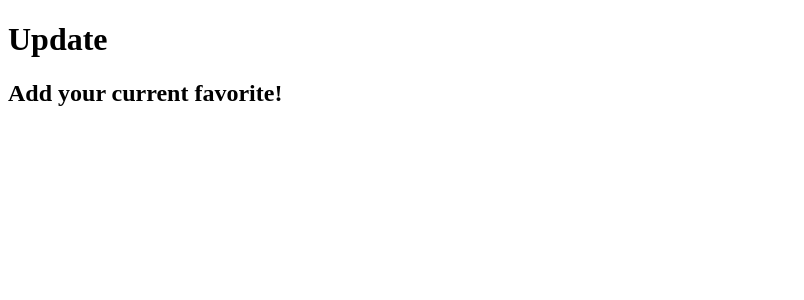
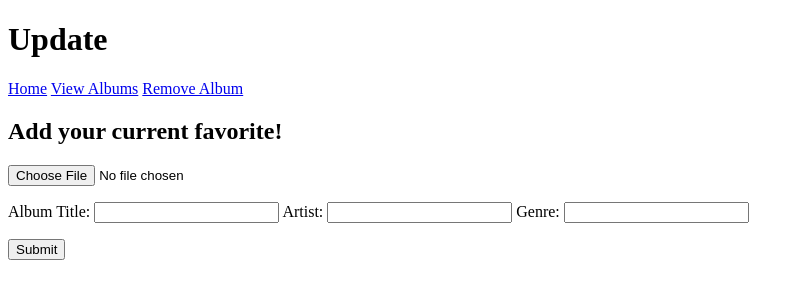
Before and after one commit to Tyler-Coombs/CP1895FlaskProject, a Flask app: page /update in a window 1280 px wide. Shown: the top 300 px of the page, without its empty margins (0-804 px from the left). Run offline with Flask 2, Linux system fonts and the light colour scheme.

Commit message:
Developed code for adding/removing an album
Developed the code to upload an album to the list.
Developed code to remove an album from the list.
Improved templates/fixed the links to each page.

```diff
--- a/application.py
+++ b/application.py
@@ -16,11 +16,13 @@ conn = sqlite3.connect("albums.db", check_same_thread=False)
 @app.route("/home")
 @app.route("/")
 def index():
-    return render_template("index.html")
+    heading = "Tyler's Top 5"
+    return render_template("index.html", heading=heading)
 
 
 @app.route("/albums")
 def albums():
+    heading = "Tyler's Top 5"
     with closing(conn.cursor()) as c:
         query = "SELECT * from Albums"
         c.execute(query)
@@ -28,17 +30,48 @@ def albums():
         images = []
         for result in results:
             images.append((result[1], result[2], result[3], result[4]))
-    return render_template("albums.html", images=images)
+    return render_template("albums.html", images=images, heading=heading)
 
 
 @app.route("/update")
 def update():
-    return render_template("update.html")
+    heading = "Update"
+    return render_template("update.html", heading=heading)
+
+
+@app.route("/update", methods=['post'])
+def getFormData():
+    uploaded_file = request.files["file"]
+    filename = secure_filename(uploaded_file.filename)
+    album_title = request.values["album_title"]
+    artist = request.values["album_artist"]
+    genre = request.values["genre"]
+    if filename != '':
+        file_ext = os.path.splitext(filename)[1]
+        if file_ext not in app.config['UPLOAD_EXTENSIONS']:
+            abort(400)
+        uploaded_file.save(os.path.join(app.config['UPLOAD_PATH'], filename))
+        with closing(conn.cursor()) as c:
+            query = f"INSERT into Albums(album_title, artist, genre, cover_path) Values(?,?,?,?)"
+            c.execute(query, (album_title, artist, genre, filename))
+            conn.commit()
+    return redirect("albums")
 
 
 @app.route("/remove")
 def remove():
-    return render_template("remove.html")
+    heading = "Remove An Album"
+    return render_template("remove.html", heading=heading)
+
+
+@app.route("/remove", methods=['post'])
+def getFormData():
+    album_title = request.values["album_title"]
+    with closing(conn.cursor()) as c:
+        query = f"DELETE from Albums WHERE album_title=?"
+        c.execute(query, album_title)
+        conn.commit()
+    return redirect("albums")
 
 
 def validate_album(stream):
--- a/templates/albums.html
+++ b/templates/albums.html
@@ -5,7 +5,10 @@
     <title>Tyler's Top 5</title>
 </head>
 <body>
-    <h1>Tyler's Top 5 Albums</h1>
+    <h1>{{heading}}</h1>
+    <a href="{{url_for('index')}}">Home</a>
+    <a href="{{url_for('update')}}">Add Album</a>
+    <a href="{{url_for('remove')}}">Remove Album</a>
     <h2>Here is what I am currently listening to:</h2>
     {% for image in images %}
         <img src="static/album_covers/{{image[3]}}">
--- a/templates/update.html
+++ b/templates/update.html
@@ -5,7 +5,22 @@
     <title>Update</title>
 </head>
 <body>
-<h1>Update</h1>
-<h2>Add your current favorite!</h2>
+    <h1>{{heading}}</h1>
+    <a href="{{url_for('index')}}">Home</a>
+    <a href="{{url_for('albums')}}">View Albums</a>
+    <a href="{{url_for('remove')}}">Remove Album</a>
+    <h2>Add your current favorite!</h2>
+    <form method="post" action="" enctype="multipart/form-data">
+        <p>
+            <input type="file" name="file" accept=".png,.jfif,.jpg,.jpeg"></p>
+            <label for="album_title">Album Title:</label>
+            <input type="text" name="album_title" id="album_title">
+            <label for="album_artist">Artist:</label>
+            <input type="text" name="album_artist" id="album_artist">
+            <label for="genre">Genre:</label>
+            <input type="text" name="genre" id="genre">
+        <p>
+        <input type="submit" value="Submit"></p>
+    </form>
 </body>
 </html>
```
Also changed, not shown: templates/index.html (+4 -4 lines), templates/remove.html (+12 -2 lines).
